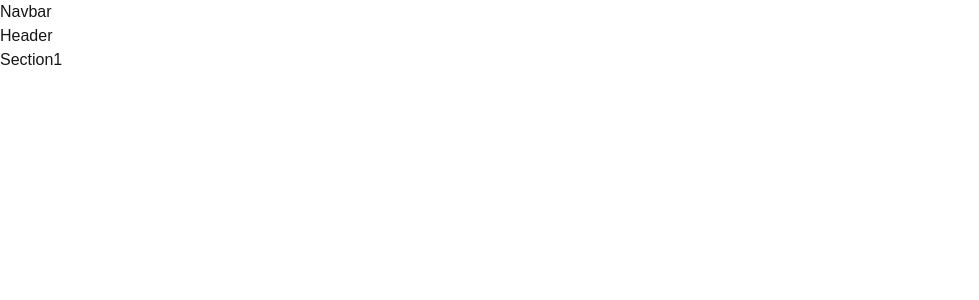
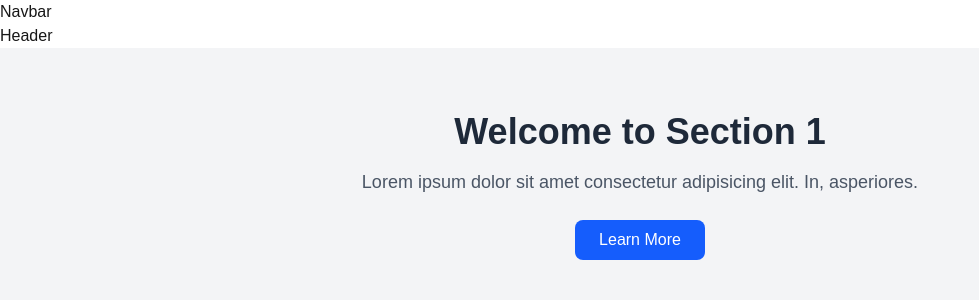
Before and after one commit to zaidrauf17/git-collabortor, a Next.js app: page / in a window 1280 px wide. Shown: the top 300 px of the page, without its empty margins (0-979 px from the left). Built offline with nearby package versions, Linux system fonts and the light colour scheme.

Commit message:
create section

```diff
--- a/app/components/Section1.tsx
+++ b/app/components/Section1.tsx
@@ -1,9 +1,36 @@
-import React from 'react'
+// import React from 'react'
+
+// const Section1 = () => {
+//   return (
+//     <div>Section1</div>
+
+
+//   )
+// }
+
+// export default Section1
+
+
+import React from "react";
 
 const Section1 = () => {
   return (
-    <div>Section1</div>
-  )
-}
+    <section className="py-16 px-6 bg-gray-100 text-center">
+      <div className="max-w-3xl mx-auto">
+        <h1 className="text-4xl font-bold text-gray-800 mb-4">
+          Welcome to Section 1
+        </h1>
 
-export default Section1
+        <p className="text-gray-600 text-lg mb-6">
+         Lorem ipsum dolor sit amet consectetur adipisicing elit. In, asperiores.
+        </p>
+
+        <button className="px-6 py-2 bg-blue-600 text-white rounded-lg hover:bg-blue-700 transition">
+          Learn More
+        </button>
+      </div>
+    </section>
+  );
+};
+
+export default Section1;
```
